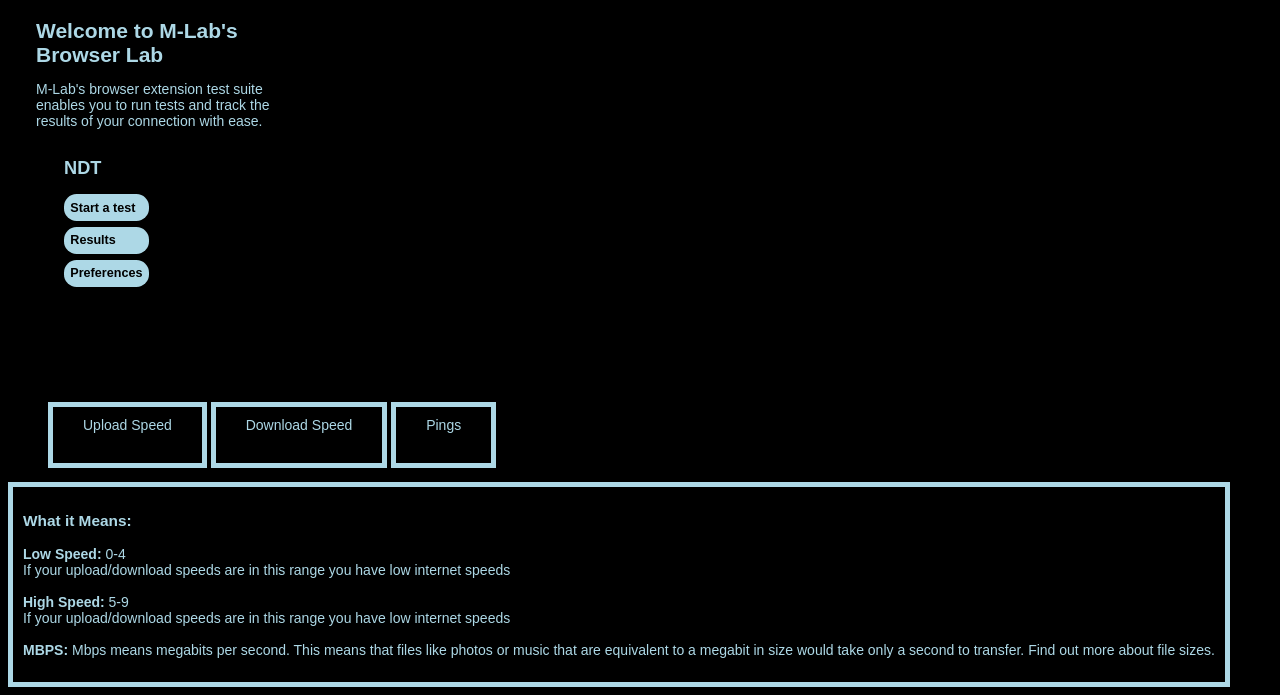
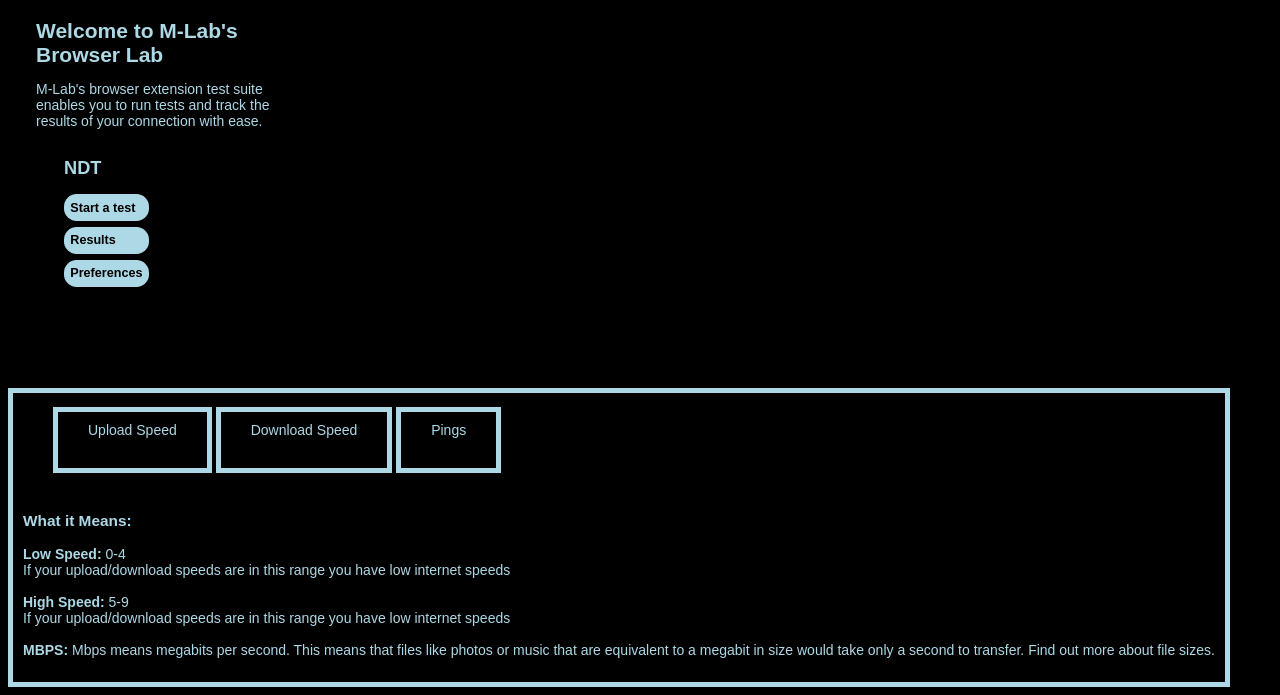
Before and after one commit to holdthebeach/browserlab, a plain HTML site: page index.html in a window 1280 px wide. Shown: the part 336-1031 px from the top of the page. Drawn offline with Linux system fonts and the light colour scheme.

Commit message:
Changes from Jess
a few style changes

```diff
--- a/style.css
+++ b/style.css
@@ -264,13 +264,15 @@ li.speedResultsAreaBoxes{
 }
 .speedResultsArea{
   display: inline-block;
+  border-width: 5px;
+  border-style: solid;
 }
 .speedResultsAreaBottom{
   display: inline-block;
-  border-color: lightblue;
+ /* border-color: lightblue;
   border-radius: 1;
   border-style: solid;
-  border-width: 5px;
+  border-width: 5px;*/
   padding:10px;
   text-align: left;
 }
```
